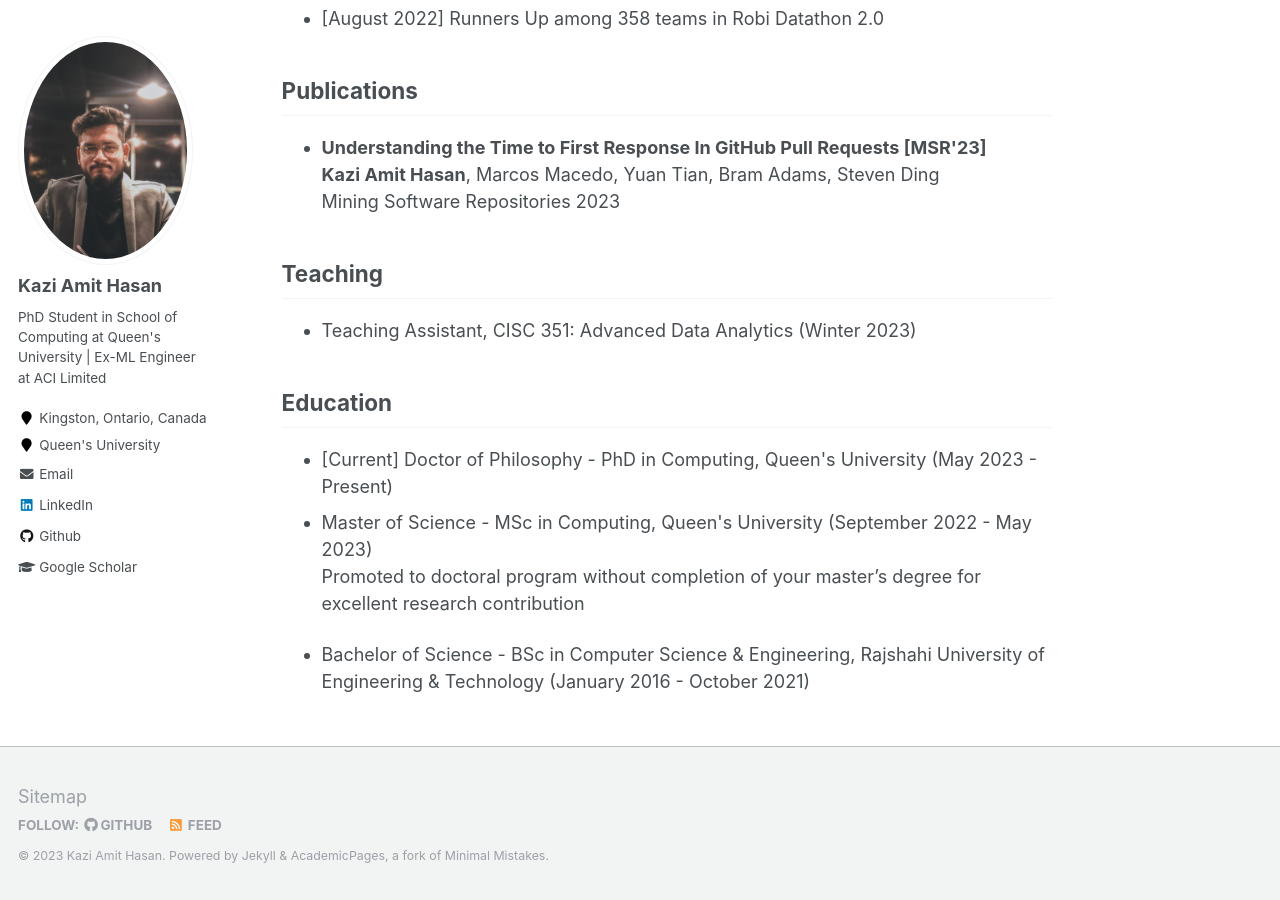
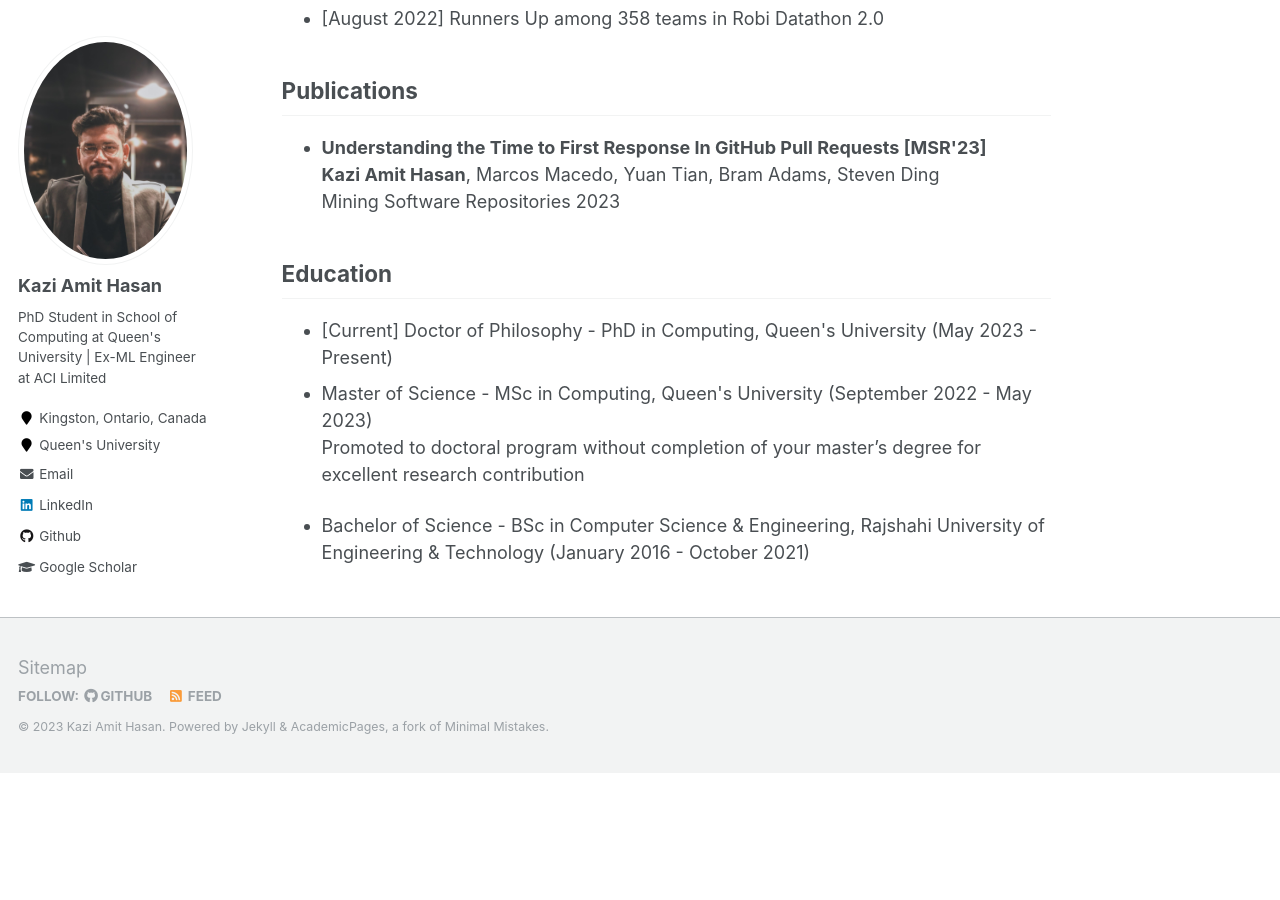
Before and after one commit to KaziAmitHasan/kaziamithasan.github.io, a Jekyll site: the page built from _pages/about.md, in a window 1280 px wide and 900 px high, scrolled down 1147 px. Built offline with Jekyll 4.4.1, drawn with Linux system fonts in a browser that asks for light colours; after the commit the page ends 1920 px from its top, so only the background shows below that.

Commit message:
info updated

```diff
--- a/_pages/about.md
+++ b/_pages/about.md
@@ -52,13 +52,13 @@ Here's quick preview of Kazi Amit Hasan:
 	</li>
 </ul>
 
-## Teaching
+<!-- ## Teaching
 
 <ul>
 	<li>
 		Teaching Assistant, CISC 351: Advanced Data Analytics (Winter 2023)
 	</li>
-</ul>
+</ul> -->
 
 ## Education
 
```
